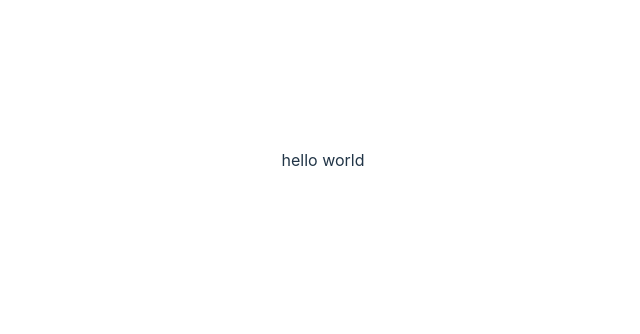
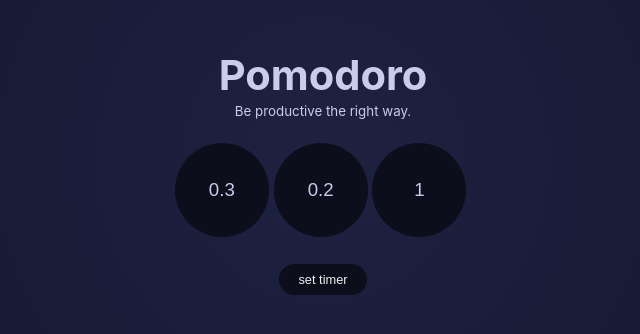
Before and after one commit to ElyesBenKhoud/pomodoro-react, a React (Vite) app: page / in a window 1280 px wide. Shown: the part 240-574 px from the top of the page, without its empty margins (317-957 px from the left). Built offline with nearby package versions, Linux system fonts and the light colour scheme.

Commit message:
setting the pomodoro settings

```diff
--- a/package.json
+++ b/package.json
@@ -10,6 +10,7 @@
   },
   "dependencies": {
     "react": "^18.2.0",
+    "react-countdown-circle-timer": "^3.0.9",
     "react-dom": "^18.2.0"
   },
   "devDependencies": {
--- a/src/App.css
+++ /dev/null
@@ -1,41 +0,0 @@
-#root {
-  max-width: 1280px;
-  margin: 0 auto;
-  padding: 2rem;
-  text-align: center;
-}
-
-.logo {
-  height: 6em;
-  padding: 1.5em;
-  will-change: filter;
-}
-.logo:hover {
-  filter: drop-shadow(0 0 2em #646cffaa);
-}
-.logo.react:hover {
-  filter: drop-shadow(0 0 2em #61dafbaa);
-}
-
-@keyframes logo-spin {
-  from {
-    transform: rotate(0deg);
-  }
-  to {
-    transform: rotate(360deg);
-  }
-}
-
-@media (prefers-reduced-motion: no-preference) {
-  a:nth-of-type(2) .logo {
-    animation: logo-spin infinite 20s linear;
-  }
-}
-
-.card {
-  padding: 2em;
-}
-
-.read-the-docs {
-  color: #888;
-}
--- a/src/App.jsx
+++ b/src/App.jsx
@@ -1,7 +1,13 @@
-import "./App.css";
+import SetPomodoro from "./components/SetPomodoro";
 
 function App() {
-  return <>hello world</>;
+  return (
+    <div className="container">
+      <h1> Pomodoro</h1>
+      <small>Be productive the right way.</small>
+      <SetPomodoro />
+    </div>
+  );
 }
 
 export default App;
--- /dev/null
+++ b/src/components/Button.jsx
@@ -0,0 +1,9 @@
+const Button = ({ title, activeClass, _callback }) => {
+  return (
+    <button className={activeClass} onClick={_callback}>
+      {title}
+    </button>
+  );
+};
+
+export default Button;
--- /dev/null
+++ b/src/components/SetPomodoro.jsx
@@ -0,0 +1,69 @@
+import { useState } from "react";
+import Button from "./Button";
+
+const SetPomodoro = () => {
+  const [newTimer, setNewTimer] = useState({
+    work: 0.3,
+    short: 0.2,
+    long: 1,
+    active: "work",
+  });
+
+  const handleChange = (event) => {
+    const { name, value } = event.target;
+    switch (name) {
+      case "work":
+        setNewTimer({
+          ...newTimer,
+          work: parseInt(value),
+        });
+        break;
+      case "shortBreak":
+        setNewTimer({
+          ...newTimer,
+          short: parseInt(value),
+        });
+        break;
+      case "longBreak":
+        setNewTimer({
+          ...newTimer,
+          long: parseInt(value),
+        });
+      default:
+        break;
+    }
+  };
+
+  const handleSubmit = (e) => {
+    e.preventDefault();
+  };
+  return (
+    <div className="form-container">
+      <form noValidate>
+        <div className="input-wrapper">
+          <input
+            className="input"
+            name="work"
+            onChange={handleChange}
+            value={newTimer.work}
+          />
+          <input
+            className="input"
+            name="shortBreak"
+            onChange={handleChange}
+            value={newTimer.short}
+          />
+          <input
+            className="input"
+            name="longBreak"
+            onChange={handleChange}
+            value={newTimer.long}
+          />
+        </div>
+        <Button title="set timer" _callback={handleSubmit} />
+      </form>
+    </div>
+  );
+};
+
+export default SetPomodoro;
--- a/src/index.css
+++ b/src/index.css
@@ -1,70 +1,107 @@
-:root {
-  font-family: Inter, Avenir, Helvetica, Arial, sans-serif;
-  font-size: 16px;
-  line-height: 24px;
-  font-weight: 400;
-
-  color-scheme: light dark;
-  color: rgba(255, 255, 255, 0.87);
-  background-color: #242424;
-
-  font-synthesis: none;
-  text-rendering: optimizeLegibility;
+body {
+  margin: 0;
+  font-family: -apple-system, BlinkMacSystemFont, 'Segoe UI', 'Roboto', 'Oxygen',
+    'Ubuntu', 'Cantarell', 'Fira Sans', 'Droid Sans', 'Helvetica Neue',
+    sans-serif;
   -webkit-font-smoothing: antialiased;
   -moz-osx-font-smoothing: grayscale;
-  -webkit-text-size-adjust: 100%;
 }
 
-a {
-  font-weight: 500;
-  color: #646cff;
-  text-decoration: inherit;
-}
-a:hover {
-  color: #535bf2;
+code {
+  font-family: source-code-pro, Menlo, Monaco, Consolas, 'Courier New',
+    monospace;
 }
 
-body {
-  margin: 0;
+.container {
+  color:#c9ccea;
   display: flex;
-  place-items: center;
-  min-width: 320px;
+  flex-direction: column;
+  align-items: center;
+  justify-content: center;
   min-height: 100vh;
+  background: rgb(39,42,85);
+  background: radial-gradient(circle, #1E2140 0%, #151932 65%);
 }
 
-h1 {
-  font-size: 3.2em;
-  line-height: 1.1;
+.container h1 {
+  font-size:2.6rem;
+  margin-bottom:0.2rem;
+}
+
+.container .labels {
+  list-style: none;
+  display: flex;
+  text-transform: uppercase;
+  font-size: .8rem;
+  padding:.3rem .3rem;
+  background-color: #0C0E1B;
+  border-radius: 1.5rem;
+}
+
+.active-label {
+  color: #0C0E1B;
+  background-color: #FE6F6B;
+}
+
+.timer-container {
+  display: flex;
+  flex:2;
+  align-items: center;
+  justify-content: center;
+}
+
+.time-wrapper {
+  display: flex;
+  align-items: center;
+  justify-content: center;
+  height: 15rem;
+  width: 15rem;
+  border-radius: 7.5rem;
+  color:#efefef;
+  background: #151932;
+  font-size: 3.5rem;
+  box-shadow: 1rem 1.5rem 2rem rgba(0,0,0,0.6)
+}
+
+.button-wrapper {
+  display: flex;
+  align-items: center;
+  justify-content: center;
+  padding:2rem
 }
 
 button {
-  border-radius: 8px;
-  border: 1px solid transparent;
-  padding: 0.6em 1.2em;
-  font-size: 1em;
-  font-weight: 500;
-  font-family: inherit;
-  background-color: #1a1a1a;
+  color:#efefef;
+  font-size:0.8rem;
+  padding: 0.5rem 1.2rem;
+  border:none;
+  border-radius:3rem;
+  margin:0.2rem;;
+  background:#0C0E1B;
+  min-width: 80px;
   cursor: pointer;
-  transition: border-color 0.25s;
-}
-button:hover {
-  border-color: #646cff;
-}
-button:focus,
-button:focus-visible {
-  outline: 4px auto -webkit-focus-ring-color;
 }
 
-@media (prefers-color-scheme: light) {
-  :root {
-    color: #213547;
-    background-color: #ffffff;
-  }
-  a:hover {
-    color: #747bff;
-  }
-  button {
-    background-color: #f9f9f9;
-  }
+.button-wrapper button.activve {
+  color: #0C0E1B;
+  background-color: #C9CCEA;
+  border: 1px solid #0C0E1B;
 }
+.form-container {
+  text-align: center;
+}
+.input-wrapper {
+  margin: 1.5rem;
+}
+.input-wrapper input {
+  height: 30px;
+  width: 30px;
+  padding: 2rem;
+  background-color: #0C0E1B;
+  color:#C9CCEA;
+  border: none;
+  border-radius: 50%;
+  margin-right: 0.3rem;
+  text-align: center;
+  font-size: 14pt;
+}
```
Also changed, not shown: 1 other file (tests, documents, lock files or other folders).
